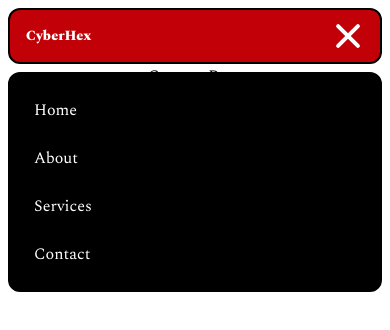
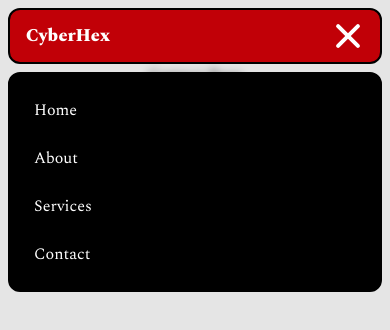
Before and after one commit to DulshanSiriwardhana/CyberHex, a React (Vite) app in the folder client/: page /contact in a window 390 px wide. Both pictures are taken after a click on the element 348 px from the left and 36 px from the top of the page. Shown: the top 330 px of the page. Built offline with nearby package versions, Linux system fonts and the light colour scheme.

Commit message:
build pass

```diff
--- a/client/src/components/navbar/navbar.tsx
+++ b/client/src/components/navbar/navbar.tsx
@@ -14,6 +14,7 @@ const NavBar = () => {
     const [selectedItem, setSelectedItem] = useState(items[0].name);
     const { openPopup, closePopup } = useContext(PopupContext);
     const [ isOpen, setIsOpen ] = useState(false);
+    const [ isDropdownOpen, setIsDropdownOpen ] = useState(false);
 
     const handleItemClick = (itemName: string) => {
         setSelectedItem(itemName);
@@ -31,13 +32,13 @@ const NavBar = () => {
     };
 
     const handleSidebarToggle = () => {
-        setIsOpen(!isOpen);
+        setIsDropdownOpen(!isDropdownOpen);
     };
 
     return (
     <nav className="bg-red-700 text-white rounded-xl border-2 px-4 border-black max-w-boundary mx-auto relative">
         <div className="mx-auto flex justify-between items-between">
-        <div onClick={handleLogoClick} className="cursor-pointer text-sm md:text-2xl font-extrabold text-white text-center flex items-center justify-center">CyberHex</div>
+        <div onClick={handleLogoClick} className="cursor-pointer text-lg sm:text-xl lg:text-2xl font-extrabold text-white text-center flex items-center justify-center">CyberHex</div>
         <div className="space-x-2 hidden md:flex py-4">
             {items.map((item) => (
                 <NavItem
@@ -49,9 +50,9 @@ const NavBar = () => {
             ))}
             <AuthButtons/>
         </div>
-        <Hamburger onClick={handleSidebarToggle} isOpen={isOpen}/>
+        <Hamburger onClick={handleSidebarToggle} isOpen={isDropdownOpen}/>
         {
-            isOpen && <NavPopup/>
+            isDropdownOpen && <NavPopup/>
         }
         </div>
     </nav>
--- a/client/src/components/navbar/navpopup.tsx
+++ b/client/src/components/navbar/navpopup.tsx
@@ -9,17 +9,19 @@ const NavPopup = () => {
     }, []);
 
     return (
+        <div className="fixed inset-0 flex items-center justify-center bg-black/10 backdrop-blur-xs -z-10">
             <div className={`text-white p-4 rounded-xl border-2 border-black max-w-boundary mt-2 fixed top-16 left-0 right-0 z-50 mx-2 bg-black ${delayed ? "transform translate-y-0" : "transform -translate-y-full"} transition-transform-all duration-300`}>
                 <ul className="space-y-2">
                     {
                         items.map((item) => (
-                        <li key={item.name} className="cursor-pointer hover:bg-gray-700 p-2 rounded">
+                            <li key={item.name} className="cursor-pointer hover:bg-red-700 p-2 rounded">
                                 {item.name}
                             </li>
                         ))
                     }
                 </ul>
             </div>
+        </div>
     );
 };
 
--- a/client/src/components/terminal/ctrl+t.tsx
+++ b/client/src/components/terminal/ctrl+t.tsx
@@ -1,7 +1,7 @@
 import { useState } from "react";
 
 const Terminal = () => {
-    const [numberOfLines, setNumberOfLines] = useState(0);
+    const [numberOfLines, _setNumberOfLines] = useState(0);
 
     return (
         <div className="w-full h-full flex items-center justify-center">
```
Lines whose indentation alone changed are shown as unchanged.
